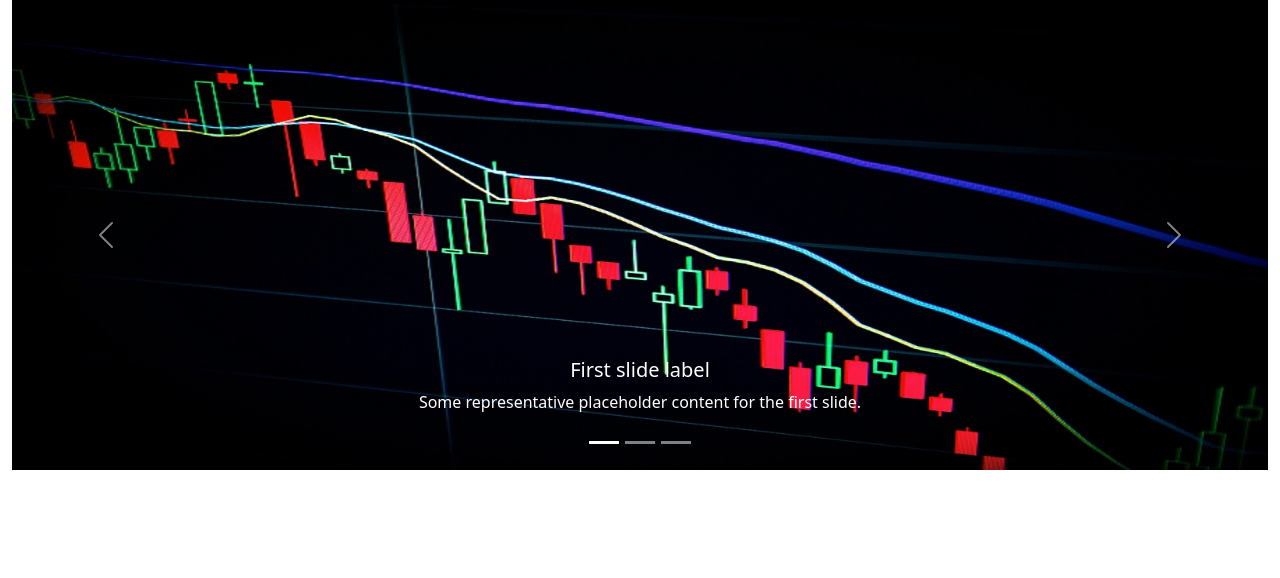
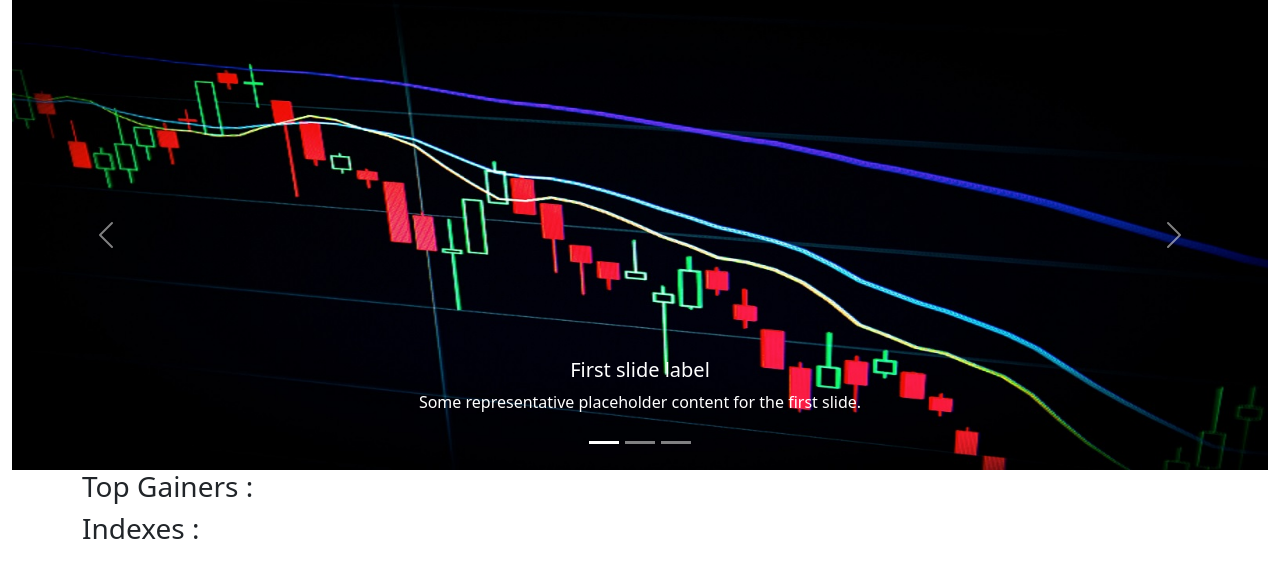
Before and after one commit to YashSabberwal07/Bull-Traders-Project, a Django app: template templates/index.html in a window 1280 px wide. Shown: the part 81-659 px from the top of the page. Run offline with Django 3.2, Linux system fonts and the light colour scheme; the template is opened without the code that fills it, so the values that code supplies are empty.

Commit message:
added Top Gainers

```diff
--- a/home/views.py
+++ b/home/views.py
@@ -12,9 +12,11 @@ from nsetools import Nse
 def home(request):
     nse = Nse()
     index_codes = nse.get_index_list()
+    Top_gainer = nse.get_top_gainers()
     #print(index_codes)
     return render(request,'index.html',
-         {'index_codes':index_codes}
+         {'index_codes':index_codes},
+         {'Top_gainer' : Top_gainer}
     )
 
 def about(request):
--- a/templates/index.html
+++ b/templates/index.html
@@ -44,6 +44,15 @@
   </button>
 </div>
 <div class="container">
+<h3> Top Gainers : </h3>
+  <div class="list-group">
+   {% for stock in Top_gainer %}
+    <a href="/services" class="list-group-item list-group-item-action list-group-item-primary">
+      <li>{{ stock }}</li>
+    </a>
+   {% endfor %}
+  </div>
+<h3> Indexes : </h3>
   <div class="list-group">
 
     {% for stock in index_codes %}
```
Lines whose indentation alone changed are shown as unchanged.
